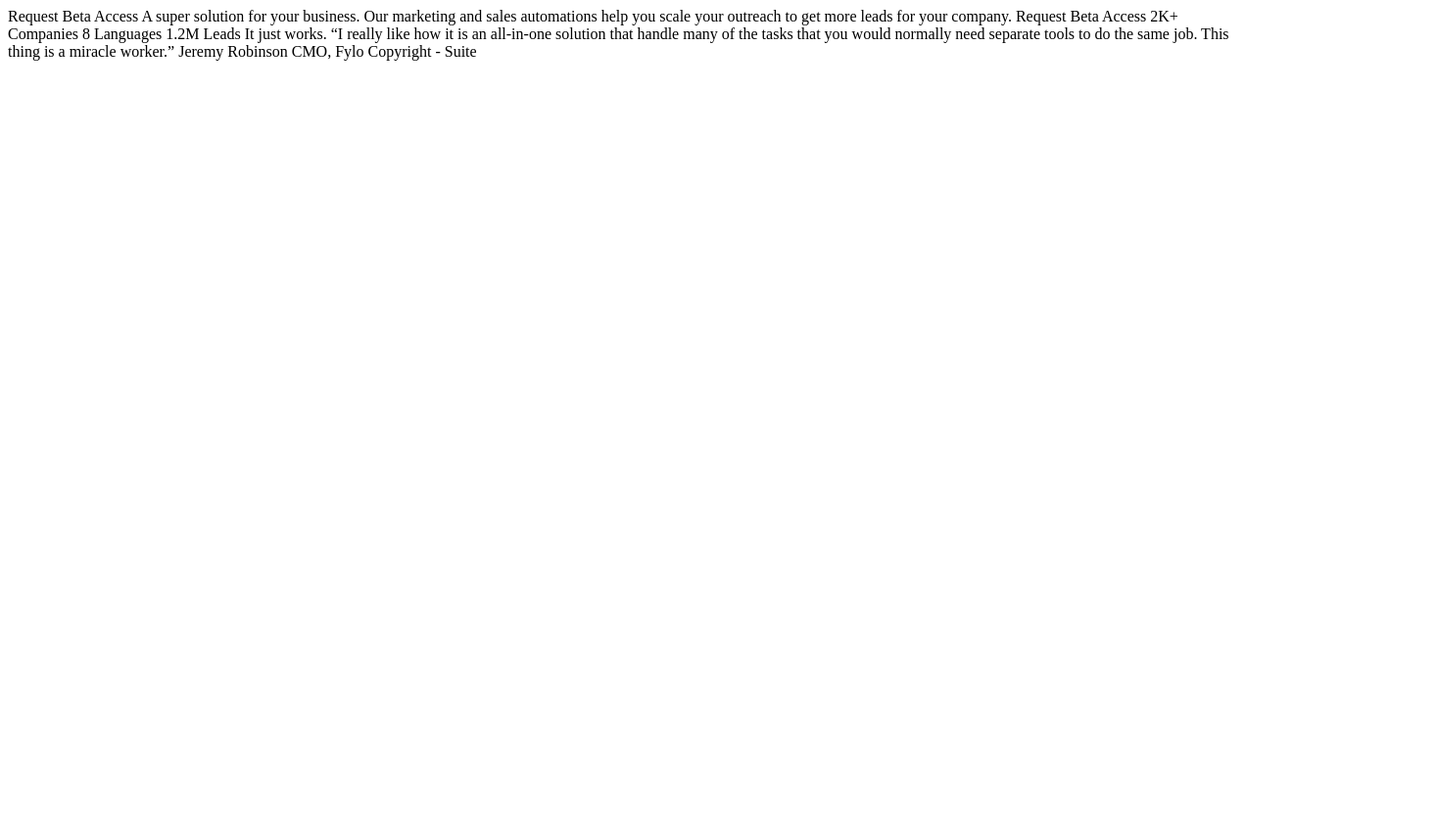
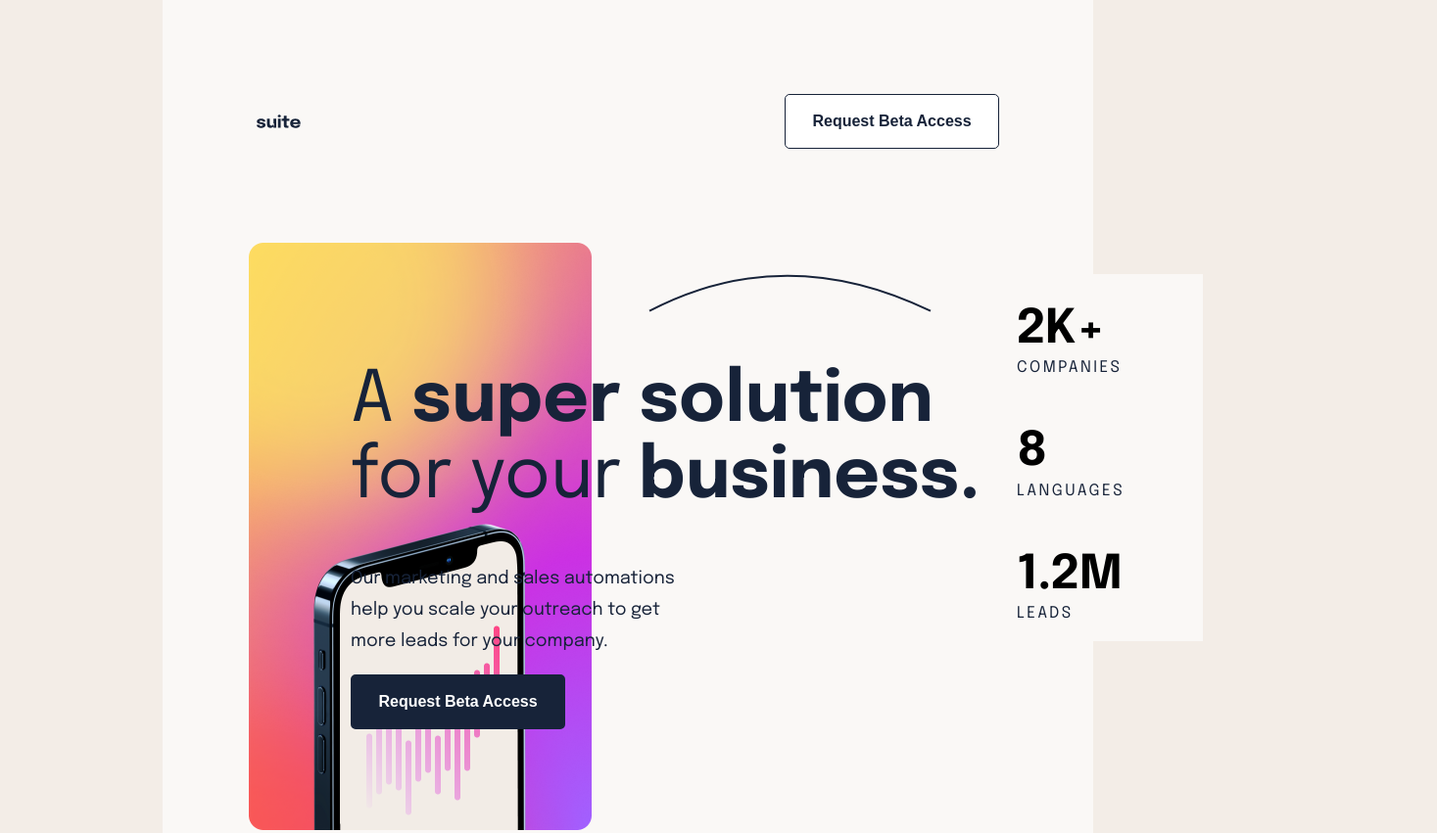
Before and after one commit to santosdlaysa/suite-landing-page-a, a plain HTML site: page starter-code/index.html in a window 1280 px wide. Shown: the top 851 px of the page at 98% size, 1467 px wide, since content can reach past the window. Before the commit the page ends 800 px from the top, so only its background shows below. Drawn offline with Linux system fonts and the light colour scheme.

Commit message:
update css

```diff
--- a/starter-code/index.html
+++ b/starter-code/index.html
@@ -5,39 +5,66 @@
   <meta name="viewport" content="width=device-width, initial-scale=1.0">
 
   <link rel="icon" type="image/png" sizes="32x32" href="./assets/favicon-32x32.png">
+  <link rel="stylesheet" href="./styles.css">
+  <link rel="preconnect" href="https://fonts.googleapis.com">
+<link rel="preconnect" href="https://fonts.gstatic.com" crossorigin>
+<link href="https://fonts.googleapis.com/css2?family=Epilogue:wght@300;400;700&display=swap" rel="stylesheet">
 
   <title>Frontend Mentor | Suite landing page</title>
 </head>
 <body>
 
-  Request Beta Access
+  <header>
+  <img src="./assets/suite (2).svg" alt="logo">
+<button class="button-one">Request Beta Access</button>
 
-  A super solution for your business.
+  </header>
+  <div class="container-principal">
+    <img src="./assets/Oval.png" alt="illustration" class="img-principal">
+    <div class="text-principal">
+      <img src="./assets/pattern-curved-line-1.svg" alt="illustration" class="curva-img">
+  <h1>A <strong>super solution</strong> for your <strong>business.</strong></h1>
 
-  Our marketing and sales automations help you scale your outreach to
-  get more leads for your company.
+  <p>Our marketing and sales automations help you scale your outreach to
+    get more leads for your company. </p>
 
-  Request Beta Access
+  <button class="button-two">Request Beta Access</button>
+</div>
 
-  2K+
-  Companies
+<div class="container-sub">
+  <h1>2K+</h1>
+  <p>Companies</p>
 
-  8
-  Languages
+  <h1>8</h1>
+  <p>Languages</p>
 
-  1.2M
-  Leads
+  <h1>1.2M</h1>
+  <p>Leads</p>
+</div>
+</div>
 
-  It just works.
+<div class="container-terceiro">
 
-  “I really like how it is an all-in-one solution that handle many of
-  the tasks that you would normally need separate tools to do the same
-  job. This thing is a miracle worker.”
+  <div class="container-blue">
+    <img src="./assets/image-jeremy-large.png" alt="illustration" class="man-img">
+    <div class="blue-text">
+      <p class="text-1">It just <strong>works.</strong></p>
 
-  Jeremy Robinson
-  CMO, Fylo
+      <p  class="text-2">“I really like how it is an all-in-one solution that handle many of the tasks that you would normally need separate tools to do the same job. This thing is a miracle worker.”</p>
+      <p class="name"><strong>Jeremy Robinson</strong></p>
+        <p class="subtitle">CMO, Fylo</p>
+    </div>
 
-  Copyright - Suite
+  </div>
+</div>
+
+    <footer class="toque-final">
+      <img src="./assets/suite (2).svg" target="_blank">Suite</img>
+      Copyright - Suite
+      <img src="./assets/icon-facebook.svg" ></img>
+      <img src="./assets/icon-instagram.svg" ></img>
+      <img src="./assets/icon-twitter.svg" ></img>
+    </footer>
 
 </body>
 </html>
--- /dev/null
+++ b/starter-code/styles.css
@@ -0,0 +1,221 @@
+body {
+    margin: 0 164px 943px 166px;
+    padding: 0;
+    font-family: 'Epilogue', sans-serif;
+    background-color: #F3EDE7;
+}
+
+header {
+    background-color: #FAF8F6;
+    padding: 6rem;
+    justify-content: space-between;
+    height: 56px;
+    display: flex;
+    align-items: center;
+}
+
+header > img {
+    width: 6%;
+
+
+}
+
+.button-one {
+    background-color: #ffffff;
+    border: 1.5px solid  #172339;
+    border-radius: 5px;
+    padding: 0.5rem 1rem;
+    font-size: 1rem;
+    font-weight: 700;
+    line-height: 32px;
+    color: #172339;
+    cursor: pointer;
+    transition: all 0.3s ease-in-out;
+    width: 219px;
+    height: 56px;
+}
+
+.container-principal {
+    display: flex;
+    justify-content: space-between;
+    padding: 0 6rem;
+    height: 600px;
+    background-color: #FAF8F6;
+    position: relative;
+}
+
+.text-principal {
+    color: #172339;
+    margin-top: 2rem;
+    position: relative;
+    left: 6rem;
+}
+
+.text-principal h1 {
+    font-weight: 400;
+    font-size: 72px;
+    line-height: 32px;
+    color: #172339;
+    width: 680px;
+    height: 156px;
+    line-height: 78px;
+}
+
+.text-principal p {
+    font-weight: 400;
+    font-size: 18px;
+    line-height: 32px;
+    color: #172339;
+    width: 350px;
+    height: 96px;
+    line-height: 32px;
+}
+
+.curva-img {
+    right: -19rem;
+    top: 0;
+
+    position: relative;
+}
+
+.img-principal {
+    position: absolute;
+    right: 32rem;
+    top: 0;
+    width: 350px;
+    height: 600px;
+}
+
+.button-two{
+    background-color: #172339;
+    border: 2px solid  #172339;
+    border-radius: 5px;
+    padding: 0.5rem 1rem;
+    font-size: 1rem;
+    font-weight: 700;
+    line-height: 32px;
+    color: #ffffff;
+    cursor: pointer;
+    transition: all 0.3s ease-in-out;
+    width: 219px;
+    height: 56px;
+}
+
+.container-sub{
+    display: flex;
+    background-color: #FAF8F6;
+    flex-direction: column;
+    width: 190px;
+    height: 375px;
+    margin-top: 2rem;
+    margin-left: 6rem;
+}
+
+.container-sub h1 {
+    font-weight: 700;
+    font-size: 48px;
+    letter-spacing: -0.5px;
+}
+
+.container-sub p {
+    font-weight: 400;
+    font-size: 16px;
+    line-height: 26px;
+    color: #172339;
+    width: 350px;
+    height: 96px;
+    letter-spacing: 2.5px;
+    text-transform: uppercase;
+    margin-top: -30px;
+}
+
+.container-terceiro {
+    display: grid;
+    padding: 0 6rem;
+    height: 600px;
+    background-color: #FAF8F6;
+}
+
+.man-img {
+    width: 350px;
+    height: 600px;
+    position: relative;
+    right: 40rem;
+    top: -4rem;
+
+}
+.container-blue {
+    background-color: #172339;
+    width: 1109px;
+    height: 546px;
+    text-align: end;
+    margin-top: 20rem;
+    margin-left: 6rem;
+    border-radius: 15px;
+}
+
+.blue-text{
+    color: #FAF8F6;
+    width: 350px;
+    height: 369px;
+    margin: -37rem 125px 88px 634px;
+}
+
+.text-1{
+    font-weight: 400;
+    font-size: 48px;
+    line-height: 56px;
+    letter-spacing: -0.5px;
+    width: 299px;
+    height: 56px;
+    justify-content: flex-start;
+}
+
+.text-2 {
+    font-weight: 400;
+    font-size: 20px;
+    line-height: 32px;
+    width: 350px;
+    height: 175px;
+    line-height: 32px;
+    letter-spacing: 0.1px;
+    text-align: justify;
+}
+
+
+.container-avaliacao {
+    display: flex;
+    justify-content: space-between;
+    padding: 0 6rem;
+    height: 600px;
+    margin-top: 10rem;
+}
+.name {
+    font-weight: 700;
+    font-size: 16px;
+    line-height: 26px;
+    letter-spacing: 2.5px;
+    text-transform: uppercase;
+    margin-top: 2rem;
+    text-align: start;
+    color: #FAF8F6;
+}
+
+.subtitle {
+    font-weight: 300;
+    font-size: 16px;
+    line-height: 26px;
+    letter-spacing: 2.5px;
+    text-transform: uppercase;
+    text-align: start;
+    margin-top: -1rem;
+    color: #F3EDE7;
+}
+
+
+.toque-final {
+    margin-top: 25rem;
+    color: #000;
+    padding: 0 6rem;
+    height: 600px;
+}
```
Also changed, not shown: starter-code/assets/Mask.png (added), starter-code/assets/Oval.png (added), starter-code/assets/suite (2).svg (added).
